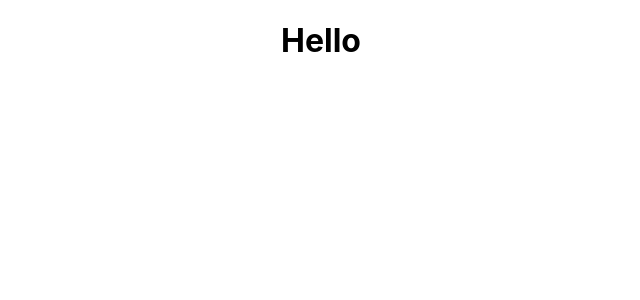
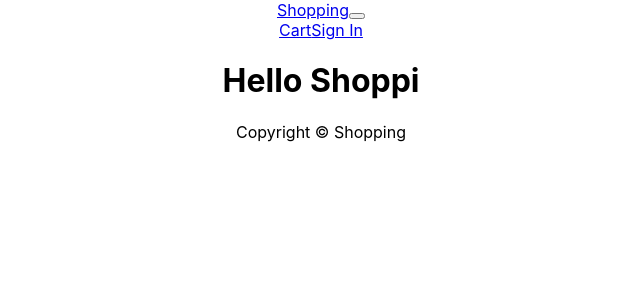
Before and after one commit to jonsnowljs/Shopping, a React (Create React App) app in the folder frontend/: page / in a window 1280 px wide. Shown: the top 300 px of the page, without its empty margins (319-959 px from the left). Built offline with nearby package versions, Linux system fonts and the light colour scheme.

Commit message:
add footer and header to app

```diff
--- a/frontend/src/App.js
+++ b/frontend/src/App.js
@@ -1,9 +1,20 @@
+import { Container } from 'react-bootstrap';
 import './App.css';
+import Footer from './components/Footer';
+import { Header } from './components/Header';
 
 function App() {
   return (
     <div className="App">
-      <h1>Hello</h1>
+      <>
+        <Header/>
+        <main className='py-3'>
+          <Container>
+            <h1>Hello Shoppi</h1>
+          </Container>
+        </main>
+        <Footer/>
+      </>
     </div>
   );
 }
```
